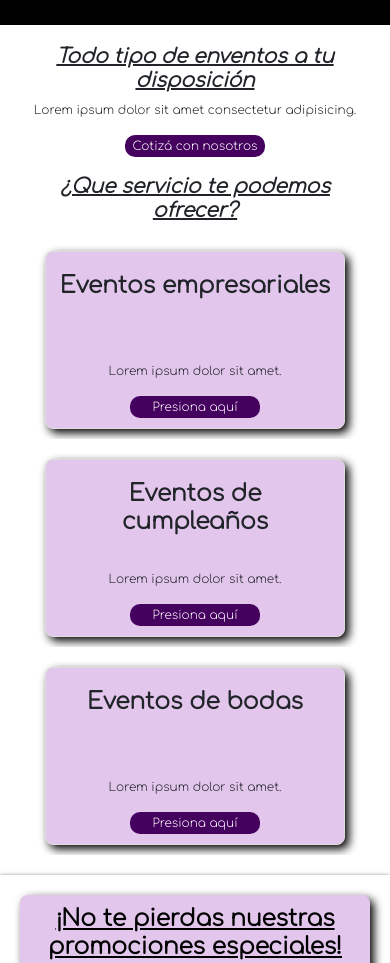
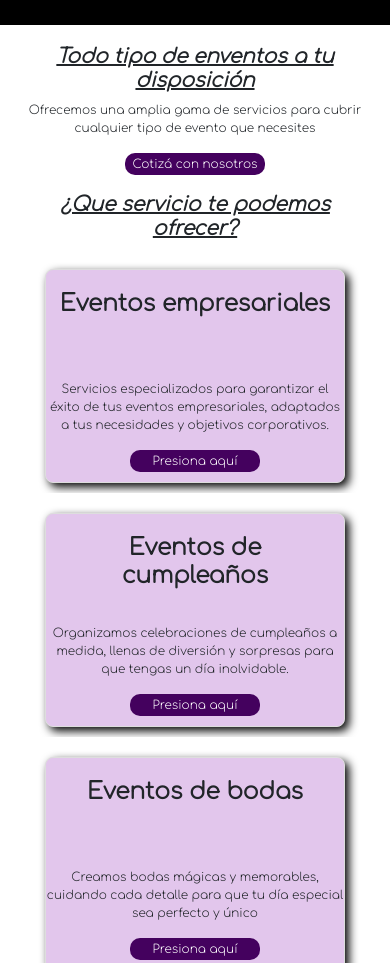
Before and after one commit to nicolelima19/DesarrolloWeb-Lima, a website: page index.html in a window 390 px wide. Shown: the part 137-1100 px from the top of the page. Drawn offline with nearby package versions, Linux system fonts and the light colour scheme.

Commit message:
sacando lorem

```diff
--- a/css/style.css
+++ b/css/style.css
@@ -284,6 +284,9 @@ aside .asideA {
     display: flex;
     flex-wrap: wrap;
   }
+  .gridRow {
+    overflow: hidden;
+  }
   .caja {
     background-color: #44015e;
     border-radius: 10px;
@@ -365,6 +368,7 @@ aside .asideA {
   .gridRow {
     display: flex;
     flex-direction: column;
+    overflow: hidden;
   }
   .caja {
     background-color: #44015e;
--- a/index.html
+++ b/index.html
@@ -62,7 +62,7 @@
             <h2 style="text-decoration: underline">
                 Todo tipo de enventos a tu disposición
             </h2>
-            <p>Lorem ipsum dolor sit amet consectetur adipisicing.</p>
+            <p>Ofrecemos una amplia gama de servicios para cubrir cualquier tipo de evento que necesites</p>
             <div class="caja1">
                 <a href="./pages/contacto.html" style="text-decoration: none;">Cotizá con nosotros</a>
             </div>
@@ -82,7 +82,8 @@
             <div class="data" data-aos="fade-right">
                 <article class="item">
                     <h3>Eventos empresariales</h3>
-                    <p>Lorem ipsum dolor sit amet.</p>
+                    <p>Servicios especializados para garantizar el éxito de tus eventos empresariales, adaptados a tus
+                        necesidades y objetivos corporativos.</p>
                     <div class="caja">
                         <a href="./pages/servicios.html" style="text-decoration: none;">Presiona aquí</a>
                     </div>
@@ -92,7 +93,8 @@
             <div class="data" data-aos="fade-left">
                 <article class="item">
                     <h3>Eventos de cumpleaños</h3>
-                    <p>Lorem ipsum dolor sit amet.</p>
+                    <p>Organizamos celebraciones de cumpleaños a medida, llenas de diversión y sorpresas para que tengas
+                        un día inolvidable.</p>
                     <div class="caja">
                         <a class="cajaEnlace" href="./pages/servicios.html" style="text-decoration: none;">Presiona
                             aquí</a>
@@ -103,7 +105,8 @@
             <div class="data" data-aos="fade-right">
                 <article class="item">
                     <h3>Eventos de bodas</h3>
-                    <p>Lorem ipsum dolor sit amet.</p>
+                    <p>Creamos bodas mágicas y memorables, cuidando cada detalle para que tu día especial sea perfecto y
+                        único</p>
                     <div class="caja">
                         <a class="cajaEnlace" href="./pages/servicios.html" style="text-decoration: none;">Presiona
                             aquí</a>
```
Also changed, not shown: 1 other file.
